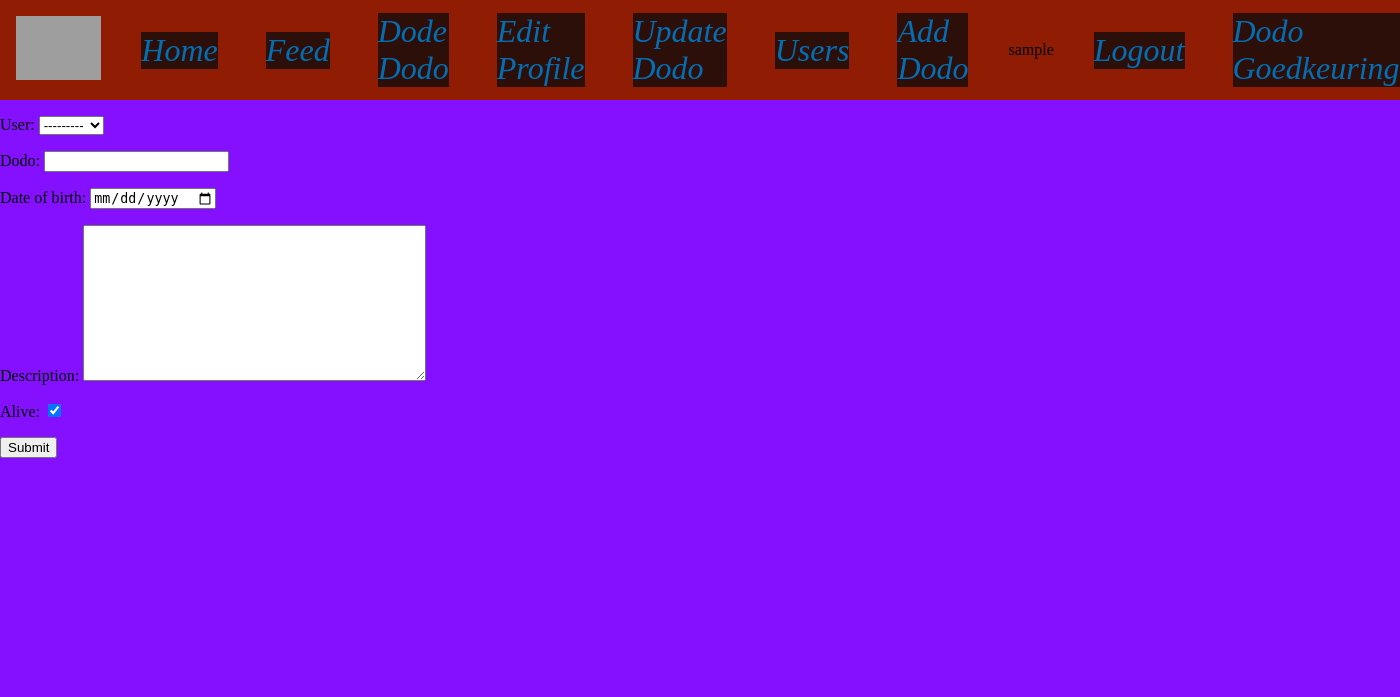
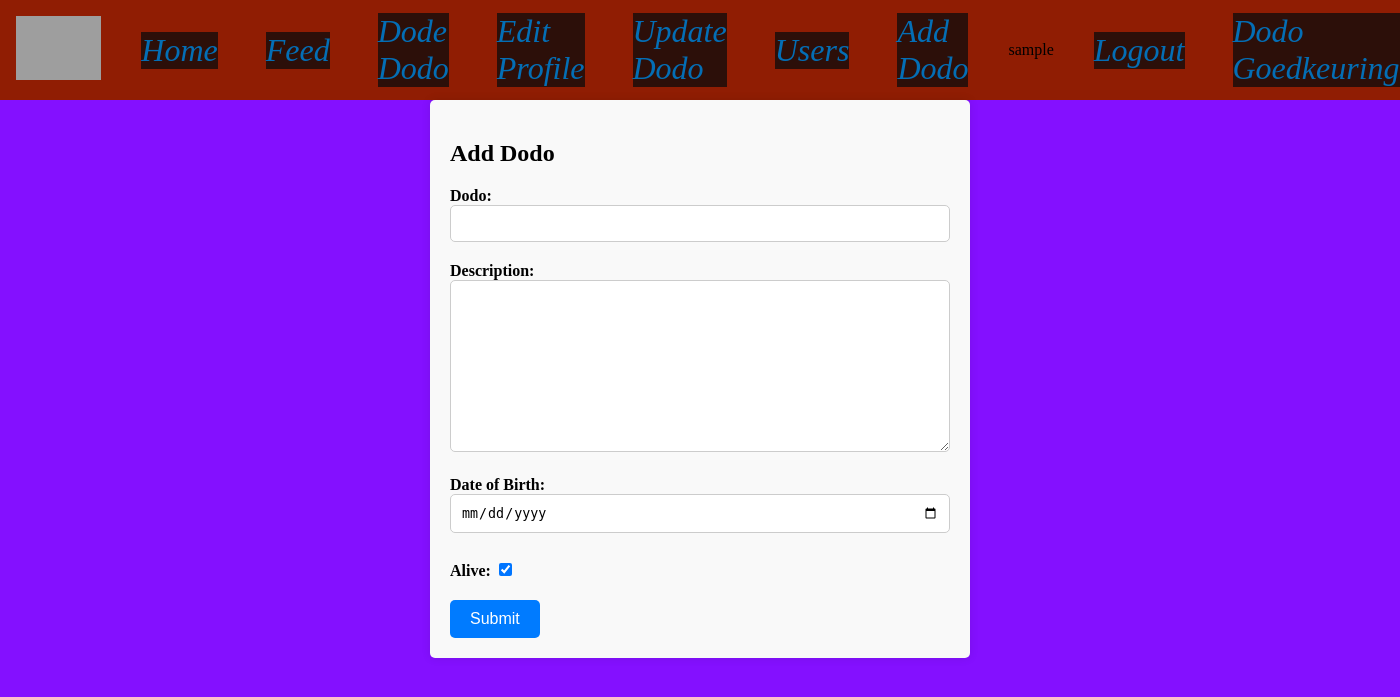
Before and after one commit to RylanRRB/Dodo_Django_Rylan_en_Semih, a Django app: page /add_dodo/ in a window 1400 px wide. Shown: the top 697 px of the page. Run offline with Django 5.2, Linux system fonts and the light colour scheme; the visitor is signed in with stand-in values (Sample User, id 1); data comes from the database, SQL or seed files in the repository; grey boxes are pictures that could not be loaded.

Commit message:
add dodo tories

```diff
--- a/dodo/base/static/base/css/menu.css
+++ b/dodo/base/static/base/css/menu.css
@@ -121,3 +121,36 @@ a:hover {
 .added-dodo-item {
     margin-bottom: 10px;
 }
+
+
+/* add dodo pagina */
+.add-dodo-form {
+    max-width: 500px;
+    margin: 0 auto;
+    padding: 20px;
+    background-color: #f9f9f9;
+    border-radius: 5px;
+    box-shadow: 0 0 10px rgba(0, 0, 0, 0.1);
+}
+
+.form-group {
+    margin-bottom: 20px;
+}
+
+label {
+    font-weight: bold;
+}
+
+input[type="text"],
+input[type="date"],
+textarea {
+    width: 100%;
+    padding: 10px;
+    border: 1px solid #ccc;
+    border-radius: 5px;
+    box-sizing: border-box;
+}
+
+input[type="checkbox"] {
+    margin-top: 10px;
+}
--- a/dodo/base/templates/base/add_dodo.html
+++ b/dodo/base/templates/base/add_dodo.html
@@ -1,9 +1,27 @@
 {% extends "base/base.html" %}
 
 {% block content %}
-    <form method="POST">
-        {% csrf_token %}
-        {{ form.as_p }}
-        <input type="submit" value="Submit">
-    </form>
-{% endblock content%}
+    <div class="add-dodo-form">
+        <h2>Add Dodo</h2>
+        <form method="POST">
+            {% csrf_token %}
+            <div class="form-group">
+                <label for="id_dodo">Dodo:</label><br>
+                {{ form.dodo }}
+            </div>
+            <div class="form-group">
+                <label for="id_description">Description:</label><br>
+                {{ form.description }}
+            </div>
+            <div class="form-group">
+                <label for="id_date_of_birth">Date of Birth:</label><br>
+                {{ form.date_of_birth }}
+            </div>
+            <div class="form-group">
+                <label for="id_alive">Alive:</label>
+                {{ form.alive }}
+            </div>
+            <input type="submit" value="Submit" class="btn btn-primary">
+        </form>
+    </div>
+{% endblock content %}
```
